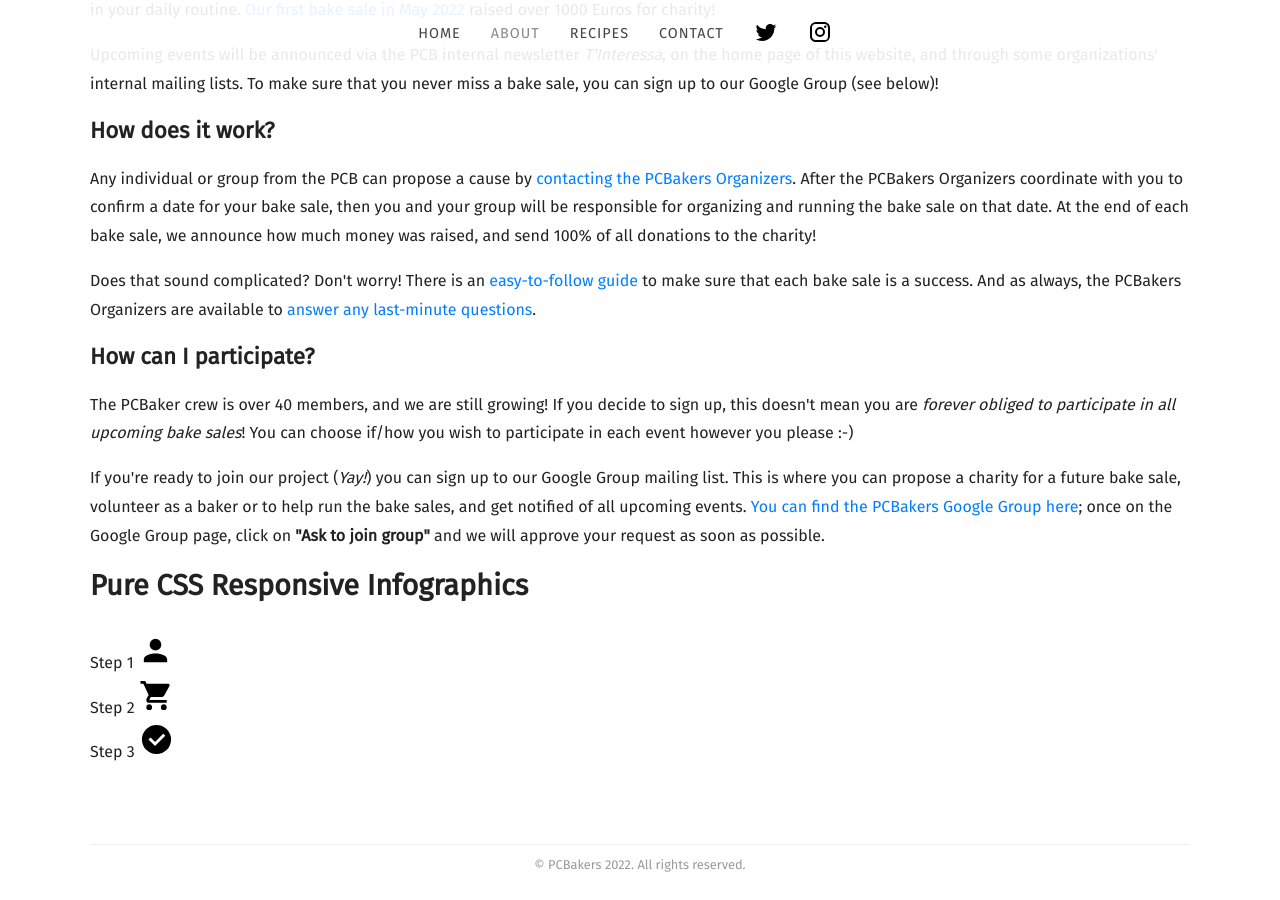
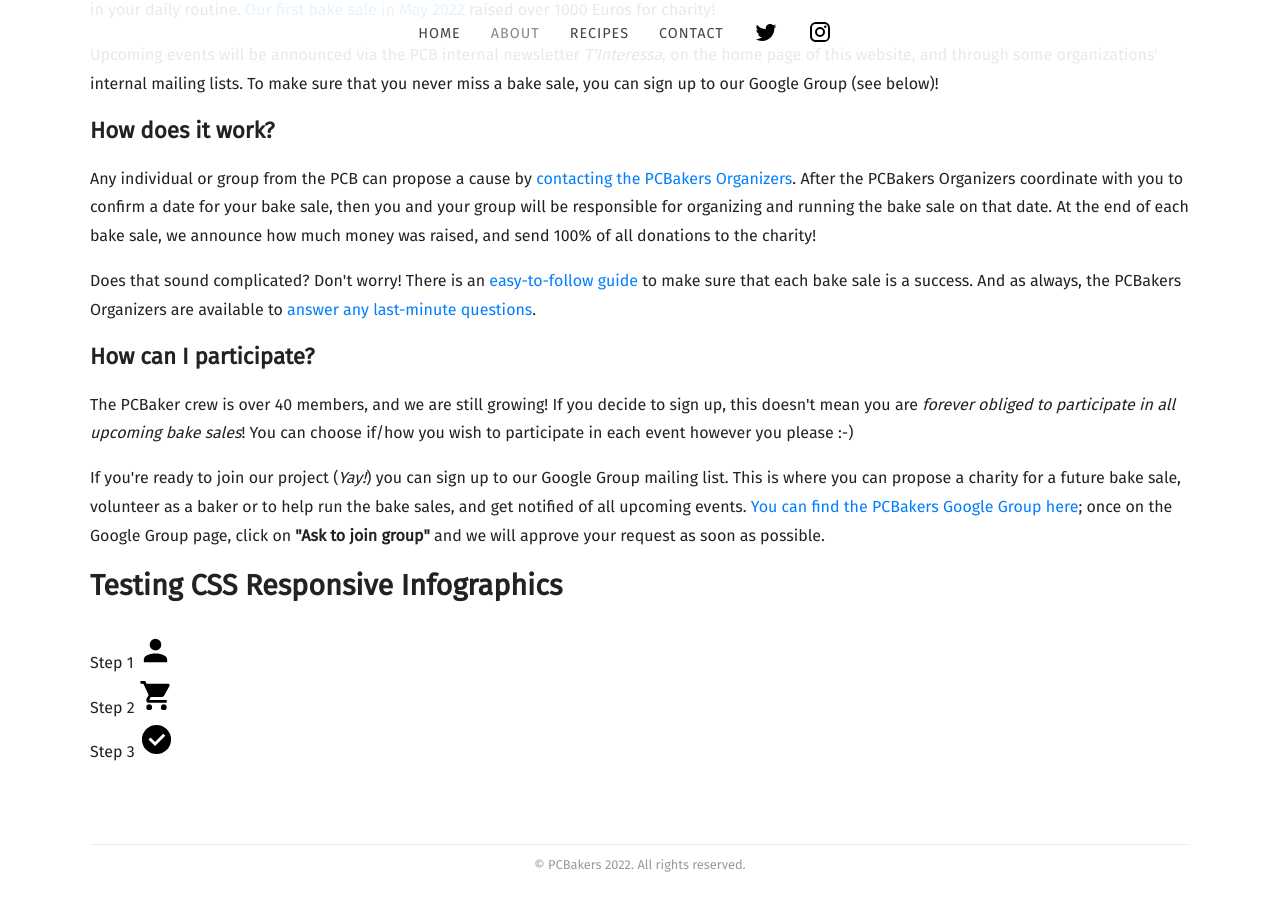
Before and after one commit to willblev/PCBakers, a Jekyll site: the page built from about.html, in a window 1280 px wide and 900 px high, scrolled down 1146 px. Built offline with Jekyll 4.4.1, drawn with Linux system fonts in a browser that asks for light colours; some web fonts are replaced.

Commit message:
testing infographic

```diff
--- a/about.html
+++ b/about.html
@@ -35,7 +35,7 @@ title: About
 	<p>If you're ready to join our project (<i>Yay!</i>) you can sign up to our Google Group mailing list. This is where you can propose a charity for a future bake sale, volunteer as a baker or to help run the bake sales, and get notified of all upcoming events. <a href="https://groups.google.com/g/PCBakers" target="_blank">You can find the PCBakers Google Group here</a>; once on the Google Group page, click on <b>"Ask to join group"</b> and we will approve your request as soon as possible. </p>
 </div>
 
-<h1>Pure CSS Responsive Infographics</h1>
+<h1>Testing CSS Responsive Infographics</h1>
 <br/>
 <div class="circle-container">
   <div class="outer-circle">
```
